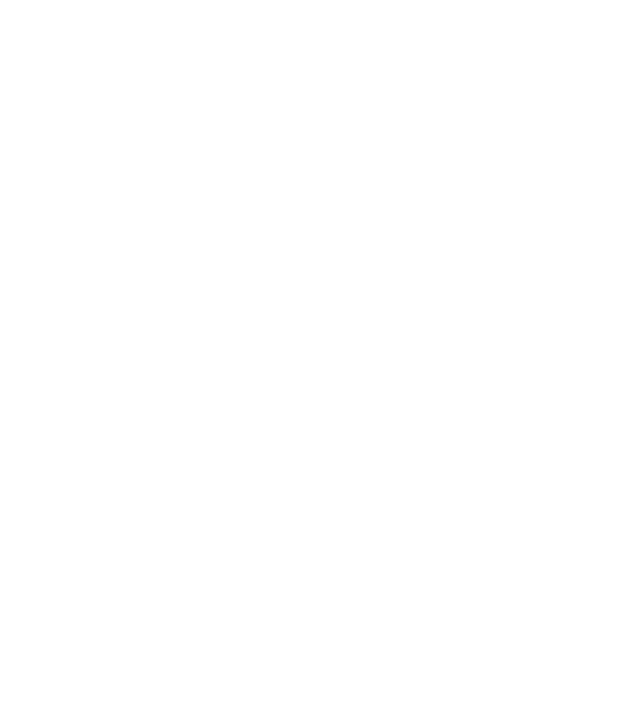
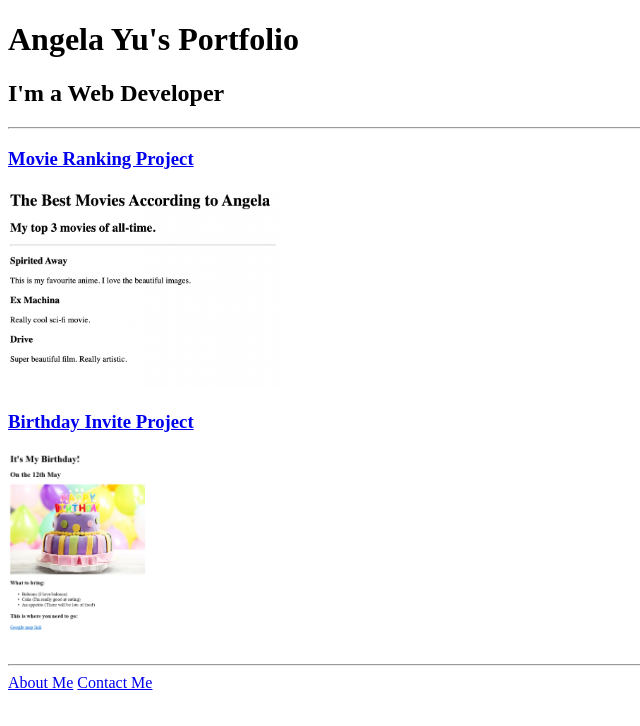
Before and after one commit to Shriyukta09/html-portfolio-, a plain HTML site: page index.html in a window 1280 px wide. Shown: the whole page, without its empty margins (0-640 px from the left). Drawn offline with Linux system fonts and the light colour scheme.

Commit message:
Add files via upload

```diff
--- a/index.html
+++ b/index.html
@@ -1,3 +1,25 @@
+<!DOCTYPE html>
+<html lang="en">
+
+<head>
+  <meta charset="UTF-8">
+  <title>Angela's Portfolio</title>
+</head>
+
+<body>
+  <h1>Angela Yu's Portfolio</h1>
+  <h2>I'm a Web Developer</h2>
+  <hr />
+  <h3><a href="./public/movie-ranking.html">Movie Ranking Project</a></h3>
+  <img src="./assets/images/movie-ranking.png" height="200" alt="movie ranking project preview"/>
+  <h3><a href="./public/birthday-invite.html">Birthday Invite Project</a></h3>
+  <img src="./assets/images/me.png" height="200" alt="birthday invite project preview"/>
+  <hr />
+  <a href="./public/about.html">About Me</a>
+  <a href="./public/contact.html">Contact Me</a>
+</body>
+
+</html>
 <!-- TODO 1: Create the HTML Boilerplate -->
 
 <!-- TODO 2: Add Your previous projects' HTML into the public folder -->
```
Also changed, not shown: public/assets/images/me.png (added), public/assets/images/movie-ranking.png (added), 1 other file.
